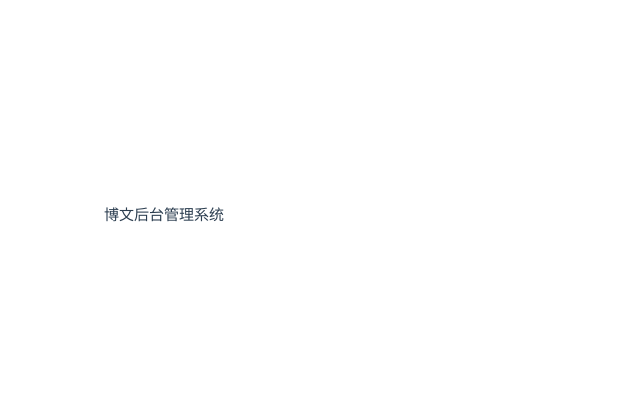
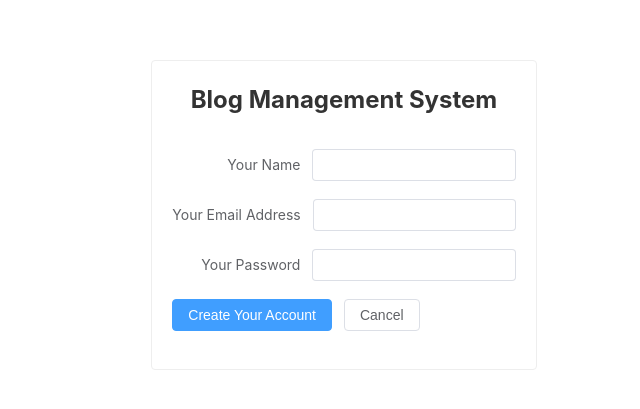
Before and after one commit to shawn020308/Myblog-frontend, a Vue app: page /register in a window 1280 px wide. Shown: the part 185-594 px from the top of the page, without its empty margins (296-936 px from the left). Built offline with nearby package versions, Linux system fonts and the light colour scheme.

Commit message:
feat: try element-plut improve the effect

```diff
--- a/src/App.vue
+++ b/src/App.vue
@@ -1,20 +1,11 @@
 
 <template>
-  <div id="app">
-    <router-view>
+  <router-view>
 
-    </router-view>
-  </div>
+  </router-view>
 </template>
 
 <style scoped>
-html,
-body,
-#app{
-  height: 100%;
-  width: 100%;
-  padding: 0;
-  margin: 0;
-  overflow: hidden;
-}
 </style>
+<script setup lang="ts">
+</script>
--- a/src/assets/main.css
+++ b/src/assets/main.css
@@ -27,9 +27,4 @@ a,
     place-items: center;
   }
 
-  #app {
-    display: grid;
-    grid-template-columns: 1fr 1fr;
-    padding: 0 2rem;
-  }
 }
--- a/src/views/Register.vue
+++ b/src/views/Register.vue
@@ -1,21 +1,74 @@
 <template>
   <div class="register">
-    <section class="form_container">
-      <div class="manage_tip">
-        <div class="title">博文后台管理系统</div>
-      </div>
-    </section>
+    <h1 class="register-title">Blog Management System</h1>
+    <el-form :model="form" label-width="auto">
+      <el-form-item label="Your Name" prop="name">
+        <el-input v-model="form.name" />
+      </el-form-item>
+      <el-form-item label="Your Email Address" prop="email">
+        <el-input v-model="form.name" />
+      </el-form-item>
+      <el-form-item label="Your Password" prop="password">
+        <el-input v-model="form.name" />
+      </el-form-item>
+      <el-form-item>
+        <el-button type="primary" @click="onSubmit">Create Your Account</el-button>
+        <el-button>Cancel</el-button>
+      </el-form-item>
+    </el-form>
   </div>
 </template>
 
+<style scoped>
+
+
+.register {
+  position: relative;
+  width: 100%;
+  height: 100%;
+  border: 1px solid #eee;
+  border-radius: 4px;
+  padding: 20px;
+}
+.register-title{
+  font-size: 18px;
+  margin-bottom: 20px;
+  color: #333;
+  text-align: center;
+  font-weight: 700;
+}
+@media (min-width: 1024px) {
+  .register-title {
+    font-size: 24px;
+    margin-bottom: 30px;
+  }
+}
+</style>
+
+<script setup>
+import { reactive } from 'vue'
+
+// do not use same name with ref
+const form = reactive({
+  name: '',
+  region: '',
+  date1: '',
+  date2: '',
+  delivery: false,
+  type: [],
+  resource: '',
+  desc: '',
+})
+
+const onSubmit = () => {
+  console.log('submit!')
+}
+</script>
+
+
 <script>
 export default {
-  name: 'Index',
+  name: 'register',
   components: {},
 }
 </script>/
-
-
-<style scoped>
-.register{position:relative;width: 100%;height: 100%;background:url("")}
-</style>
```
